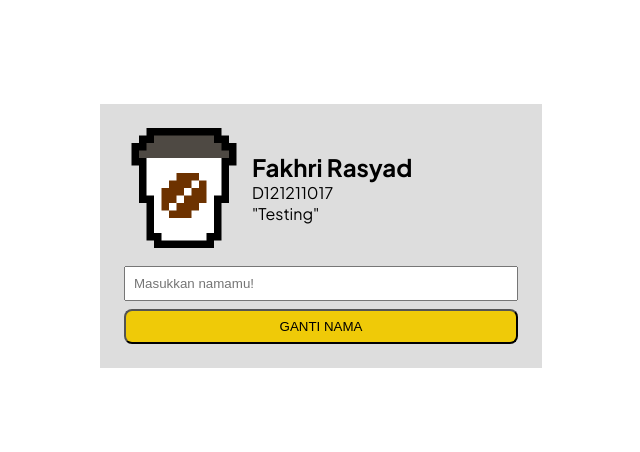
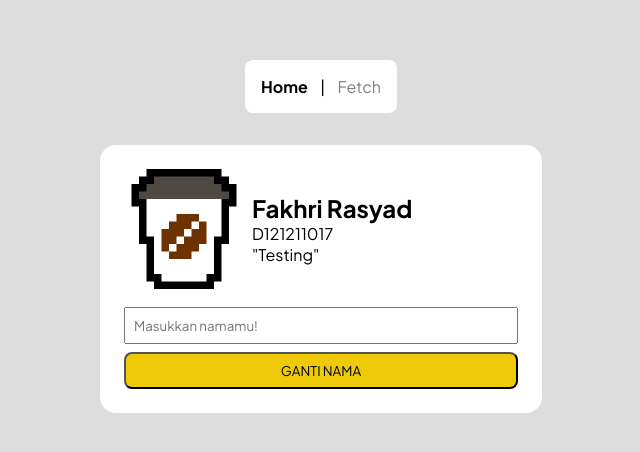
Before and after one commit to fakhri-rasyad/banner-pmw2023, a Next.js app: page / in a window 1280 px wide. Shown: the part 164-616 px from the top of the page, without its empty margins (319-959 px from the left). Built offline with nearby package versions, Linux system fonts and the light colour scheme.

Commit message:
New Page Fetching

```diff
--- a/jsconfig.json
+++ b/jsconfig.json
@@ -1,7 +1,7 @@
 {
   "compilerOptions": {
     "paths": {
-      "@/*": ["./src/*"]
+      "@*": ["./src/*"]
     }
   }
 }
--- a/next.config.js
+++ b/next.config.js
@@ -1,4 +1,16 @@
 /** @type {import('next').NextConfig} */
-const nextConfig = {}
+// const nextConfig = {}
 
-module.exports = nextConfig
+// module.exports = nextConfig
+
+module.exports = () => {
+  const rewrites = () => {
+    return [
+      {
+        source: "/User",
+        destination: "https://6555c3a784b36e3a431e45f1.mockapi.io/User",
+      },
+    ];
+  };
+  return { rewrites };
+};
--- /dev/null
+++ b/src/app/components/navbar/navbar.js
@@ -0,0 +1,28 @@
+"use client";
+import React from "react";
+import "@/styles/navbar.css";
+import Link from "next/link";
+import { usePathname } from "next/navigation";
+
+const Navbar = () => {
+  const pathName = usePathname();
+  return (
+    <div className="navbar-container">
+      <Link
+        href="/"
+        className={`${pathName} == '/diary'` ? "active" : "normal"}
+      >
+        <h4>Home</h4>
+      </Link>
+      <p>|</p>
+      <Link
+        href="/diary"
+        className={`${pathName} == '/diary'` ? "normal" : "active"}
+      >
+        <h4>Fetch</h4>
+      </Link>
+    </div>
+  );
+};
+
+export default Navbar;
--- a/src/app/layout.js
+++ b/src/app/layout.js
@@ -1,4 +1,6 @@
 import { Inter, Roboto } from "next/font/google";
+import Navbar from "./components/navbar/navbar";
+import "@styles/globals.css";
 
 const inter = Inter({ subsets: ["latin"] });
 const roboto = Roboto({ subsets: ["latin"], style: "normal", weight: "400" });
@@ -11,7 +13,10 @@ export const metadata = {
 export default function RootLayout({ children }) {
   return (
     <html lang="en">
-      <body className={roboto.className}>{children}</body>
+      <body>
+        <Navbar />
+        {children}
+      </body>
     </html>
   );
 }
--- a/src/app/page.js
+++ b/src/app/page.js
@@ -1,8 +1,8 @@
 "use client";
 
 import Image from "next/image";
-import "./globals.css";
-import { useState } from "react";
+import "@styles/home.css";
+import { useEffect, useState } from "react";
 
 export default function Home() {
   let [nama, setNama] = useState("Fakhri Rasyad");
--- /dev/null
+++ b/src/styles/globals.css
@@ -0,0 +1,20 @@
+@import url("https://fonts.googleapis.com/css2?family=Plus+Jakarta+Sans:wght@400;700&display=swap");
+
+* {
+  padding: 0;
+  margin: 0;
+  box-sizing: border-box;
+  text-decoration: none;
+  font-family: "Plus Jakarta Sans", sans-serif;
+}
+
+body {
+  background-color: #ddd;
+  height: 100vh;
+  width: 100vw;
+  display: flex;
+  flex-direction: column;
+  row-gap: 32px;
+  align-items: center;
+  justify-content: center;
+}
--- a/src/app/globals.css
+++ b/src/styles/home.css
@@ -1,29 +1,7 @@
-@import url("https://fonts.googleapis.com/css2?family=Plus+Jakarta+Sans:wght@400;700&display=swap");
-
-* {
-  padding: 0;
-  margin: 0;
-  box-sizing: border-box;
-}
-
-h1,
-p {
-  font-family: "Plus Jakarta Sans", sans-serif;
-}
-
 h1 {
   font-weight: 700;
   font-size: 24px;
   line-height: normal;
-}
-
-.body {
-  height: 100vh;
-  width: 100vw;
-  display: flex;
-  flex-direction: column;
-  align-items: center;
-  justify-content: center;
 }
 
 p {
@@ -39,11 +17,12 @@ p {
 }
 
 .banner-container {
+  border-radius: 16px;
   padding: 24px;
   width: 442px;
   display: flex;
   flex-direction: column;
-  background-color: #ddd;
+  background-color: white;
 }
 
 .header-banner-container {
--- /dev/null
+++ b/src/styles/navbar.css
@@ -0,0 +1,19 @@
+.navbar-container {
+  width: 152px;
+  border-radius: 8px;
+  padding: 16px;
+  background-color: white;
+  display: flex;
+  flex-direction: row;
+  justify-content: space-between;
+}
+
+.active h4 {
+  font-weight: bold;
+  color: black;
+}
+
+.normal h4 {
+  font-weight: 400;
+  color: grey;
+}
```
Also changed, not shown: package.json (+5 -2 lines), server.js (added, +20 -0 lines), src/app/diary/page.js (added, +43 -0 lines), src/styles/diary.css (added, +30 -0 lines), 1 other file (tests, documents, lock files or other folders).
